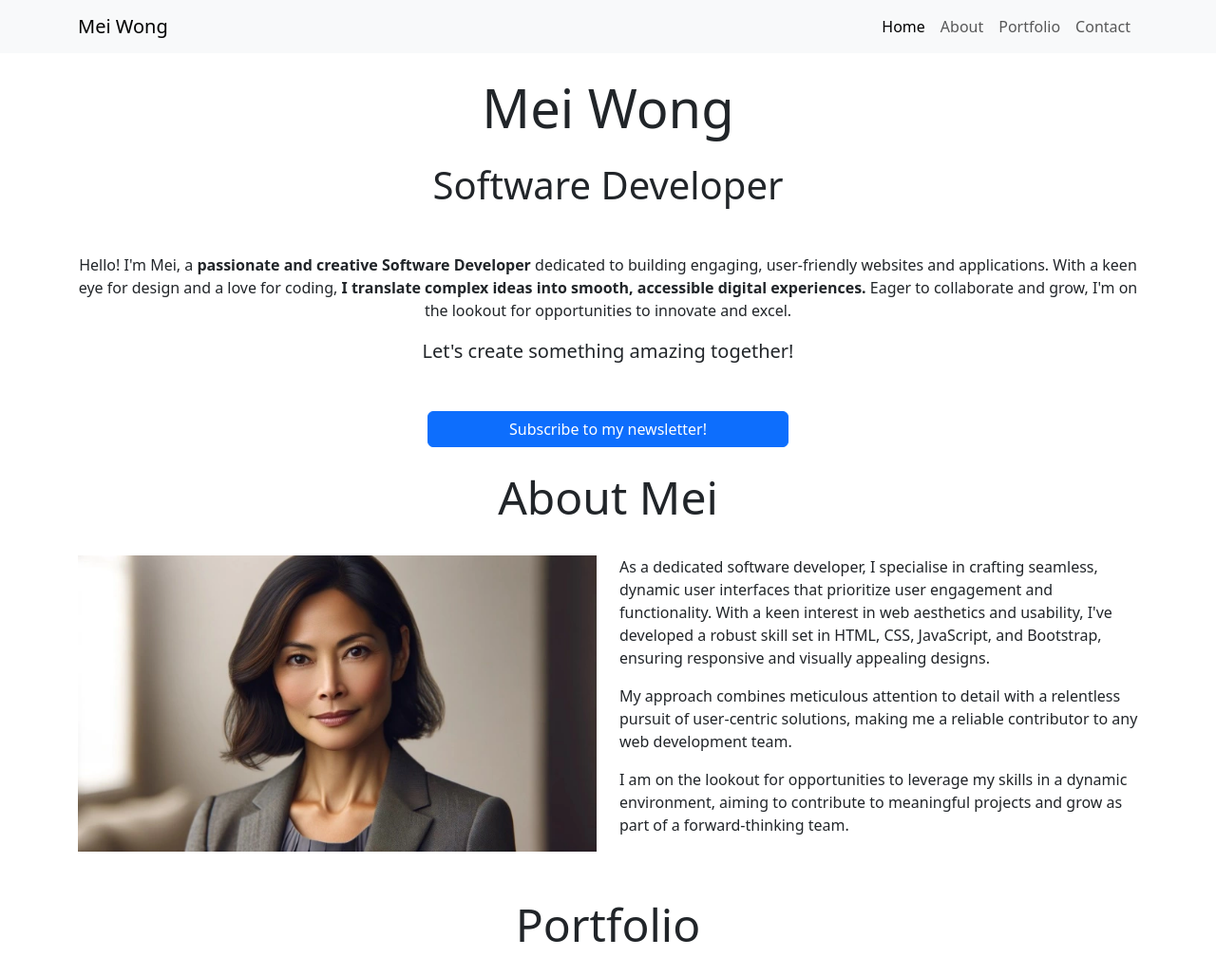
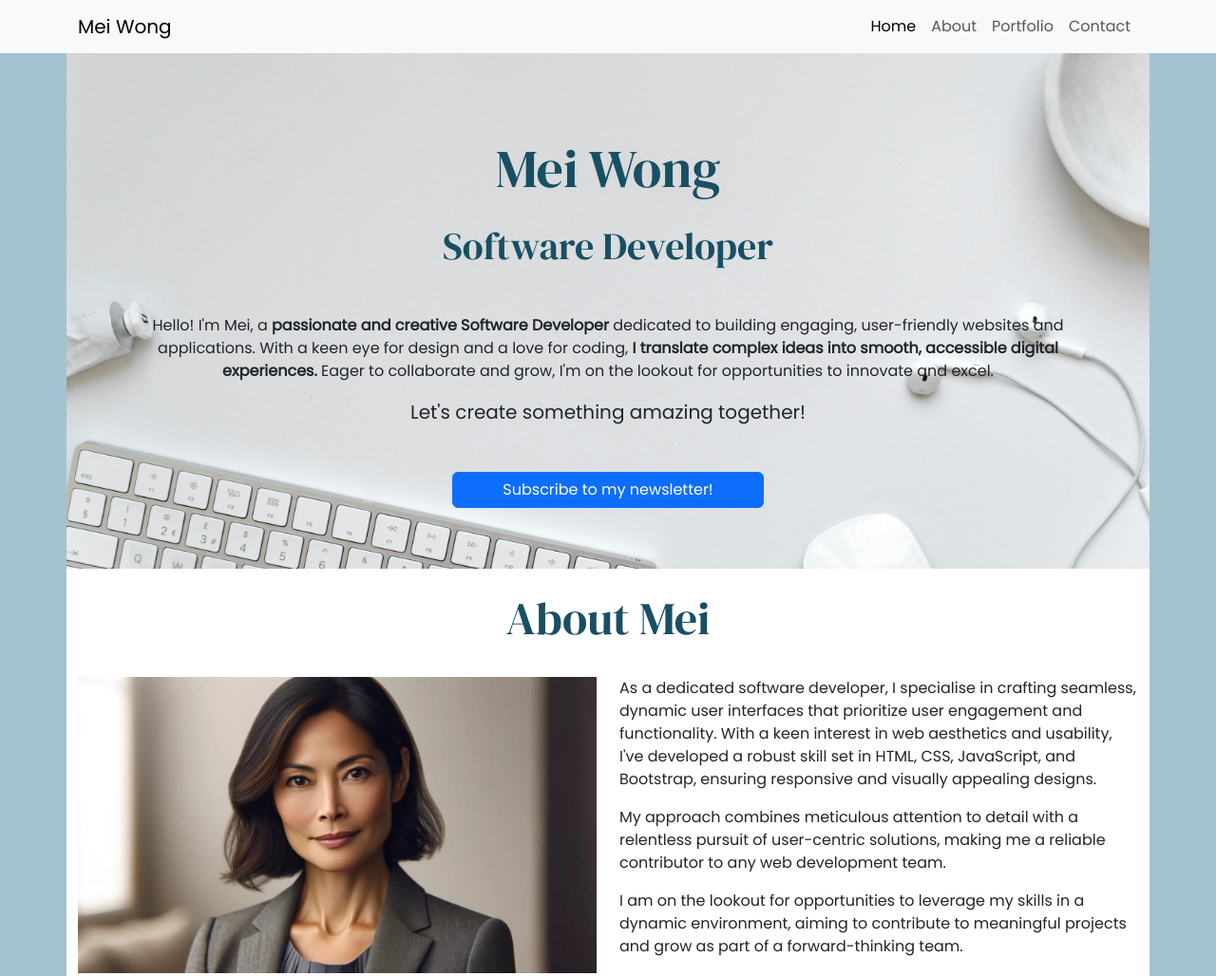
Before and after one commit to Richfletch92/bootstrap-demo, a plain HTML site: page index.html in a window 1280 px wide. Shown: the top 1028 px of the page at 95% size. Drawn offline with nearby package versions, Linux system fonts and the light colour scheme.

Commit message:
add first custom CSS

```diff
--- a/assets/css/style.css
+++ b/assets/css/style.css
@@ -0,0 +1,50 @@
+/*
+    #a4c2d1; egg blue
+    #dbdcde; light grey
+    #1f7798; mid-blue
+    #184f63; dark-blue
+*/
+
+/* global styles */
+
+@import url('https://fonts.googleapis.com/css2?family=DM+Serif+Display:ital@0;1&family=Poppins&display=swap');
+
+body {
+    font-family: "Poppins", sans-serif;
+    background-color: #a4c2d1;
+}
+
+h1,
+h2 {
+    font-family: "DM Serif Display", serif;
+    color: #184f63;
+}
+
+/* Hero Seciton */
+
+#hero {
+    background-image: url("../images/background.webp");
+    background-position: 50% 70%;
+    background-size: cover;
+    padding: 5% 7%;
+    min-height: 500px;
+    background-color: #dbdcde;
+}
+
+/* About Section */
+
+#about {
+    background-color: white;
+}
+
+/* Portfolio */
+
+#portfolio {
+    background-color: #dbdcde;
+}
+
+/* Contact Section */
+
+#contact {
+    background-color: white;
+}
--- a/index.html
+++ b/index.html
@@ -9,7 +9,7 @@
     <link href="https://cdn.jsdelivr.net/npm/bootstrap@5.3.3/dist/css/bootstrap.min.css" rel="stylesheet"
         integrity="sha384-QWTKZyjpPEjISv5WaRU9OFeRpok6YctnYmDr5pNlyT2bRjXh0JMhjY6hW+ALEwIH" crossorigin="anonymous">
     <!-- Personal Stylesheet -->
-    <link rel="stylesheet" href="assets/css/style.css" type="text/css">
+    <link rel="stylesheet" href="assets/css/style.css">
 </head>
 
 <body>
```
Also changed, not shown: assets/images/background.webp (added).
